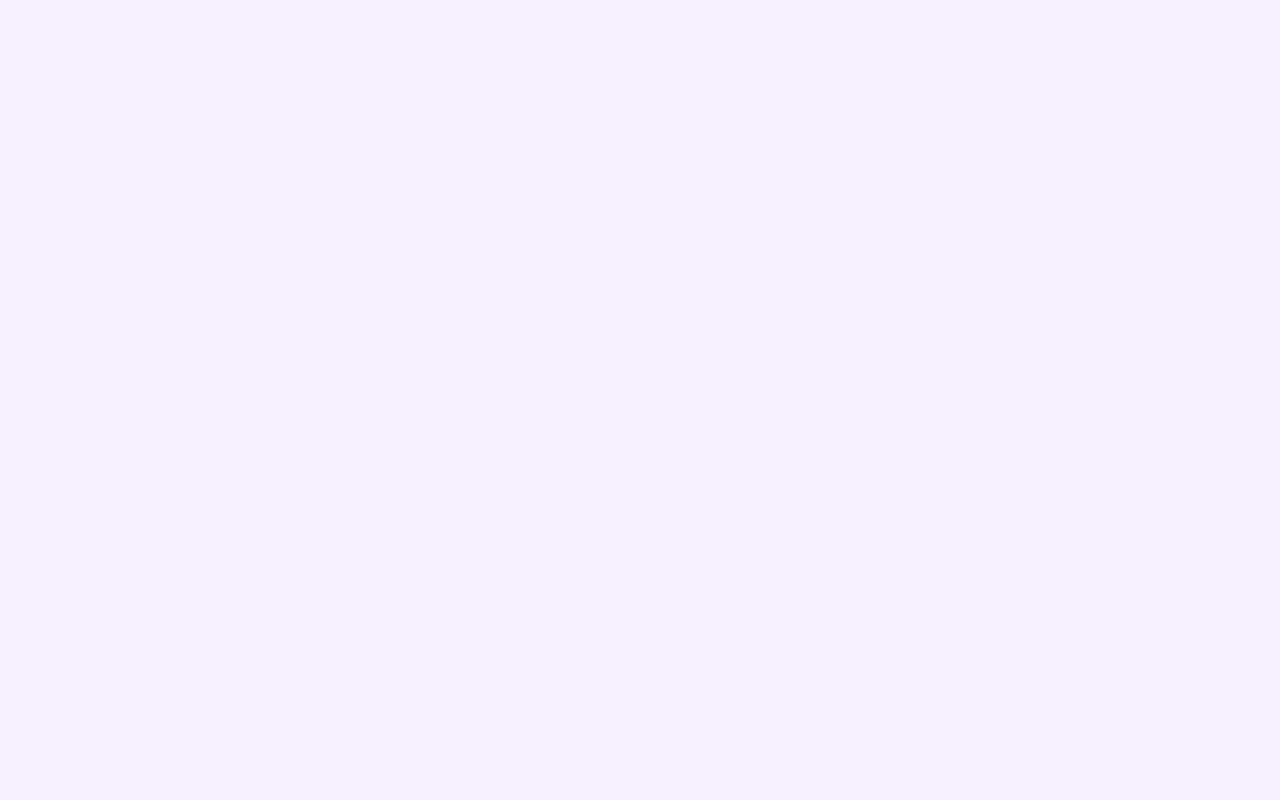
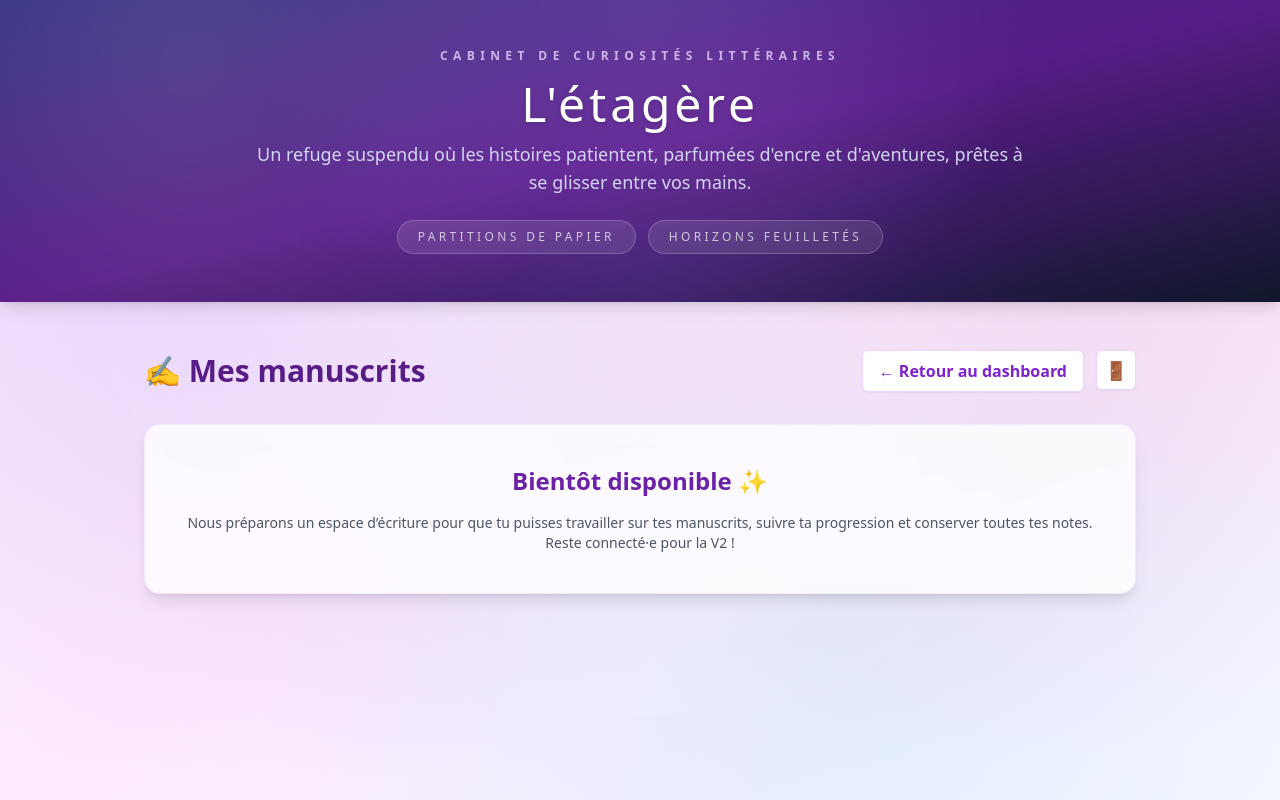
Before and after one commit to Sophiebdd/L_etagere_python, a React app in the folder frontend/: page /manuscrits in a window 1280 px wide. Before the commit this address had no page. Built offline with nearby package versions, Linux system fonts and the light colour scheme; sample sign-in values are in the browser's storage; the HTML template or start-up script is replaced by a standard one.

Commit message:
page manuscrits

```diff
--- a/frontend/src/App.jsx
+++ b/frontend/src/App.jsx
@@ -3,6 +3,7 @@ import Signup from "./pages/Signup";
 import Login from "./pages/Login";
 import Dashboard from "./pages/Dashboard";
 import Library from "./pages/Library";
+import Manuscripts from "./pages/Manuscripts";
 import BookSearch from "./pages/BookSearch";
 import ProtectedRoute from "./components/ProtectedRoute";
 
@@ -31,6 +32,14 @@ function App() {
             </ProtectedRoute>
           }
         />
+        <Route
+          path="/manuscrits"
+          element={
+            <ProtectedRoute>
+              <Manuscripts />
+            </ProtectedRoute>
+          }
+        />
          <Route
           path="/search"
           element={
--- a/frontend/src/components/Header.jsx
+++ b/frontend/src/components/Header.jsx
@@ -1,4 +1,6 @@
-export default function Header() {
+import { Link } from "react-router-dom";
+
+export default function Header({ showNavigation = true }) {
   return (
     <header className="relative overflow-hidden bg-gradient-to-br from-indigo-900 via-purple-900 to-slate-900 text-white shadow-lg">
       <div className="absolute inset-0 opacity-40 bg-[radial-gradient(circle_at_top,rgba(244,194,255,0.35),transparent_55%),radial-gradient(circle_at_bottom,rgba(124,77,255,0.3),transparent_60%)]" />
@@ -12,14 +14,22 @@ export default function Header() {
         <p className="mt-3 max-w-3xl text-base text-indigo-100/90 sm:text-lg">
           Un refuge suspendu où les histoires patientent, parfumées d&apos;encre et d&apos;aventures, prêtes à se glisser entre vos mains.
         </p>
-        <div className="mt-6 flex flex-wrap justify-center gap-3 text-xs font-medium uppercase tracking-[0.28em] text-white/70">
-          <span className="rounded-full border border-white/20 bg-white/10 px-5 py-2">
-            Partitions de papier
-          </span>
-          <span className="rounded-full border border-white/20 bg-white/10 px-5 py-2">
-            Horizons feuilletés
-          </span>
-        </div>
+        {showNavigation && (
+          <div className="mt-6 flex flex-wrap justify-center gap-3 text-xs font-medium uppercase tracking-[0.28em] text-white/70">
+            <Link
+              to="/library"
+              className="rounded-full border border-white/20 bg-white/10 px-5 py-2 transition hover:bg-white/20 hover:text-white"
+            >
+              Partitions de papier
+            </Link>
+            <Link
+              to="/manuscrits"
+              className="rounded-full border border-white/20 bg-white/10 px-5 py-2 transition hover:bg-white/20 hover:text-white"
+            >
+              Horizons feuilletés
+            </Link>
+          </div>
+        )}
       </div>
       <div className="pointer-events-none absolute inset-0 bg-[radial-gradient(circle_at_15%_20%,rgba(255,255,255,0.2),transparent_35%)] opacity-60" />
     </header>
--- a/frontend/src/pages/Dashboard.jsx
+++ b/frontend/src/pages/Dashboard.jsx
@@ -6,6 +6,7 @@ import AuroraBackground from "../components/AuroraBackground";
 export default function Dashboard() {
   const [books, setBooks] = useState([]);
   const [loading, setLoading] = useState(true);
+  const [selectedBook, setSelectedBook] = useState(null);
   const navigate = useNavigate();
 
   const handleLogout = () => {
@@ -42,6 +43,40 @@ export default function Dashboard() {
       .catch((err) => console.error(err))
       .finally(() => setLoading(false));
   }, [navigate]);
+
+  useEffect(() => {
+    const handleKeyDown = (event) => {
+      if (event.key === "Escape") {
+        setSelectedBook(null);
+      }
+    };
+
+    if (selectedBook) {
+      if (typeof document !== "undefined") {
+        document.body.style.overflow = "hidden";
+      }
+      if (typeof window !== "undefined") {
+        window.addEventListener("keydown", handleKeyDown);
+      }
+    }
+
+    return () => {
+      if (typeof document !== "undefined") {
+        document.body.style.overflow = "";
+      }
+      if (typeof window !== "undefined") {
+        window.removeEventListener("keydown", handleKeyDown);
+      }
+    };
+  }, [selectedBook]);
+
+  const openBookModal = (book) => {
+    setSelectedBook(book);
+  };
+
+  const closeBookModal = () => {
+    setSelectedBook(null);
+  };
 
   if (loading) {
     return (
@@ -95,7 +130,16 @@ export default function Dashboard() {
             {books.map((book) => (
               <div
                 key={book.id}
-                className="overflow-hidden rounded-xl border border-purple-100 bg-white shadow-xl transition hover:shadow-2xl"
+                role="button"
+                tabIndex={0}
+                onClick={() => openBookModal(book)}
+                onKeyDown={(event) => {
+                  if (event.key === "Enter" || event.key === " ") {
+                    event.preventDefault();
+                    openBookModal(book);
+                  }
+                }}
+                className="cursor-pointer overflow-hidden rounded-xl border border-purple-100 bg-white shadow-xl transition hover:shadow-2xl focus:outline-none focus:ring-2 focus:ring-purple-400 focus:ring-offset-2"
               >
                 <img
                   src={
@@ -121,6 +165,60 @@ export default function Dashboard() {
             ))}
           </div>
         )}
+
+        <Link
+          to="/manuscrits"
+          className="mt-12 inline-block text-3xl font-semibold text-purple-900 transition hover:text-purple-700"
+        >
+          ✍️ Mes manuscrits
+        </Link>
+
+        {selectedBook && (
+          <div
+            className="fixed inset-0 z-50 flex items-center justify-center bg-black/50 px-4"
+            onClick={closeBookModal}
+          >
+            <div
+              className="relative max-h-[90vh] w-full max-w-2xl overflow-y-auto rounded-3xl border border-purple-100 bg-white p-6 shadow-2xl"
+              onClick={(event) => event.stopPropagation()}
+            >
+              <div className="flex flex-col gap-6 sm:flex-row">
+                <img
+                  src={
+                    selectedBook.cover_image ||
+                    "https://via.placeholder.com/200x300?text=Pas+d'image"
+                  }
+                  alt={selectedBook.title}
+                  className="h-60 w-40 flex-shrink-0 rounded-xl object-cover shadow-lg"
+                />
+
+                <div className="space-y-4">
+                  <div>
+                    <h2 className="text-2xl font-semibold text-purple-800">
+                      {selectedBook.title}
+                    </h2>
+                    <p className="text-sm text-gray-600">
+                      {selectedBook.author || selectedBook.authors || "Auteur inconnu"}
+                    </p>
+                  </div>
+
+                  <div className="text-sm text-gray-700">
+                    <p className="font-semibold text-purple-700">Description</p>
+                    <p className="mt-1 whitespace-pre-line">
+                      {selectedBook.description || "Pas de description disponible."}
+                    </p>
+                  </div>
+
+                  {selectedBook.status && (
+                    <div className="inline-flex rounded-full bg-purple-100 px-3 py-1 text-xs font-semibold text-purple-700">
+                      Statut : {selectedBook.status}
+                    </div>
+                  )}
+                </div>
+              </div>
+            </div>
+          </div>
+        )}
       </main>
     </AuroraBackground>
   );
--- a/frontend/src/pages/Login.jsx
+++ b/frontend/src/pages/Login.jsx
@@ -40,7 +40,7 @@ export default function Login() {
 
   return (
     <AuroraBackground>
-      <Header />
+      <Header showNavigation={false} />
       <main className="mx-auto flex max-w-6xl flex-col items-center px-4 pb-20 pt-12 sm:min-h-[70vh] sm:justify-center">
         <div className="w-full max-w-md rounded-2xl border border-white/15 bg-white/75 p-8 shadow-2xl backdrop-blur">
           <h2 className="mb-6 text-center text-2xl font-semibold text-purple-700">
--- /dev/null
+++ b/frontend/src/pages/Manuscripts.jsx
@@ -0,0 +1,48 @@
+import { Link, useNavigate } from "react-router-dom";
+import Header from "../components/Header";
+import AuroraBackground from "../components/AuroraBackground";
+
+export default function Manuscripts() {
+  const navigate = useNavigate();
+
+  const handleLogout = () => {
+    localStorage.removeItem("token");
+    navigate("/login", { replace: true });
+  };
+
+  return (
+    <AuroraBackground>
+      <Header />
+      <main className="mx-auto max-w-5xl px-4 pb-16 pt-12">
+        <div className="mb-8 flex flex-col justify-between gap-4 sm:flex-row sm:items-center">
+          <h1 className="text-3xl font-semibold text-purple-900">✍️ Mes manuscrits</h1>
+          <div className="flex flex-wrap gap-3">
+            <Link
+              to="/dashboard"
+              className="rounded-md border border-purple-200 bg-white px-4 py-2 font-semibold text-purple-700 shadow-sm transition hover:bg-purple-50"
+            >
+              ← Retour au dashboard
+            </Link>
+            <button
+              onClick={handleLogout}
+              title="Se déconnecter"
+              className="flex h-10 w-10 items-center justify-center rounded-md border border-purple-200 bg-white text-lg shadow-sm transition hover:bg-purple-50"
+            >
+              🚪
+            </button>
+          </div>
+        </div>
+
+        <section className="rounded-2xl border border-purple-100 bg-white/80 p-10 text-center text-purple-700 shadow-lg backdrop-blur">
+          <h2 className="mb-4 text-2xl font-semibold text-purple-800">
+            Bientôt disponible ✨
+          </h2>
+          <p className="text-sm text-gray-600">
+            Nous préparons un espace d’écriture pour que tu puisses travailler sur tes manuscrits,
+            suivre ta progression et conserver toutes tes notes. Reste connecté·e pour la V2 !
+          </p>
+        </section>
+      </main>
+    </AuroraBackground>
+  );
+}
--- a/frontend/src/pages/Signup.jsx
+++ b/frontend/src/pages/Signup.jsx
@@ -51,7 +51,7 @@ export default function Signup() {
 
   return (
     <AuroraBackground>
-      <Header />
+      <Header showNavigation={false} />
       <main className="mx-auto flex max-w-6xl flex-col items-center px-4 pb-20 pt-12 sm:min-h-[70vh] sm:justify-center">
         <div className="w-full max-w-md rounded-2xl border border-white/15 bg-white/80 p-8 shadow-2xl backdrop-blur">
           <h1 className="mb-6 text-center text-2xl font-semibold text-violet-700">
```
